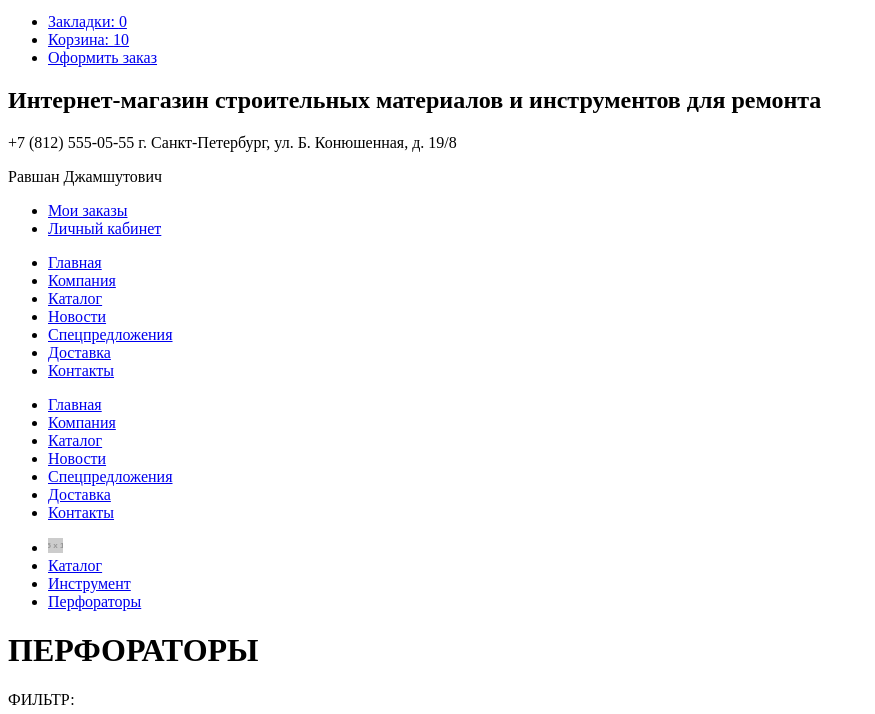
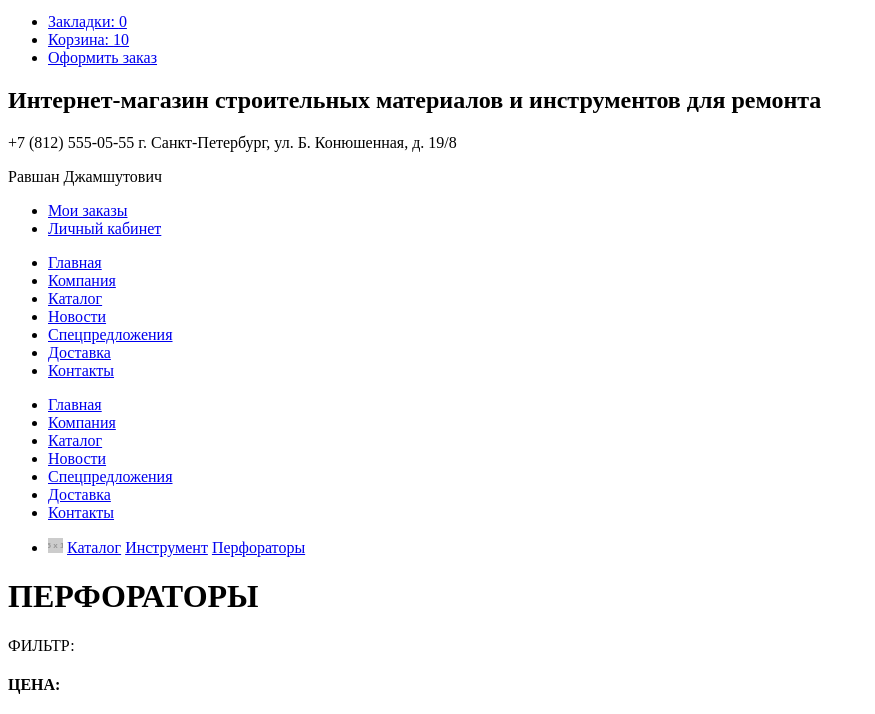
Before and after one commit to tym4yk12160/825809-technomart-27, a plain HTML site: page catalog.html in a window 1280 px wide. Shown: the part 83-797 px from the top of the page, without its empty margins (0-875 px from the left). Drawn offline with Linux system fonts and the light colour scheme; placeholder pictures from the web are drawn by us.

Commit message:
дополнил

```diff
--- a/catalog.html
+++ b/catalog.html
@@ -78,10 +78,10 @@
           <ul class="breadcrums">
             <li class="breadcrums-current">
               <img src="https://via.placeholder.com/15x15" alt="Дом" />
-            </li>
-            <li><a href="index.html">Каталог</a></li>
-            <li><a href="catalog.html">Инструмент</a></li>
-            <li><a href="catalog.html">Перфораторы</a></li>
+
+            <a href="index.html">Каталог</a>
+            <a href="catalog.html">Инструмент</a>
+            <a href="catalog.html">Перфораторы</a>
           </ul>
         </div>
         <h1>ПЕРФОРАТОРЫ</h1>
```
